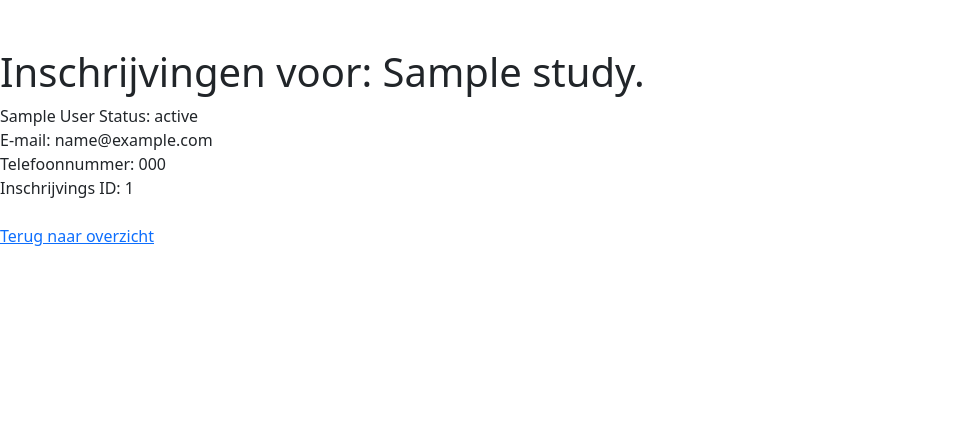
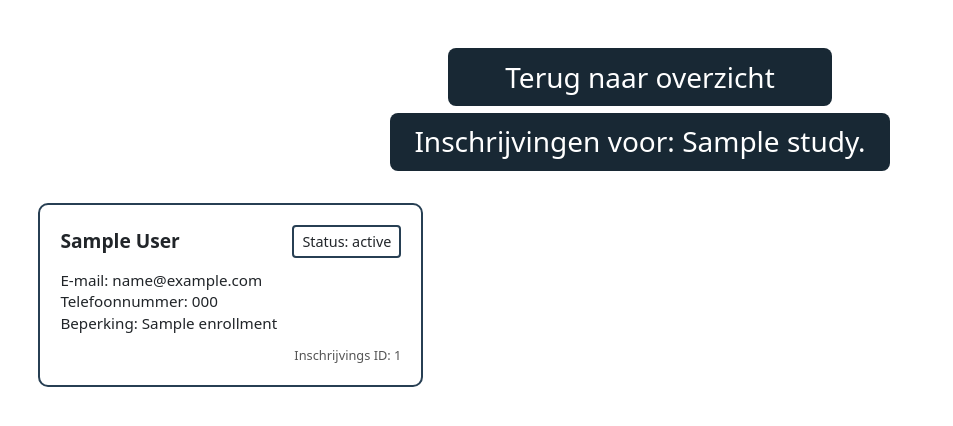
Before and after one commit to Ebay2k/rubberducky-owasp, a Flask app: template templates/org-aanvragen-inschrijvingen.html in a window 1280 px wide. Shown: the part 73-499 px from the top of the page, without its empty margins (0-953 px from the left). Run offline with Flask 3, Linux system fonts and the light colour scheme; the template is opened without the code that fills it: most values are stand-ins (such as "Sample title", 1, 10 or a date in 2020).

Commit message:
CSS aangepast + beperking toegevoegd aan inschrijvingen overzicht (wanneer opgegeven)

```diff
--- /dev/null
+++ b/static/org-inschrijvingen.css
@@ -0,0 +1,89 @@
+.header-container {
+    display: flex;
+    justify-content: center;
+    width: 100%;
+}
+
+.header-text {
+    display: inline-block;
+    width: fit-content;
+    text-align: center;
+
+    padding: 12px 24px;
+    margin: 2px auto;
+    border-radius: 8px;
+
+    background-color: #182834;
+    font-size:28px;
+    text-decoration: none;
+    color: white;
+}
+
+.back-button {
+    display: table;
+    width: 30%;
+    text-align: center;
+
+    padding: 8px 24px;
+    margin: 5px auto;
+    border-radius: 8px;
+
+    background-color: #182834;
+    font-size:28px;
+    text-decoration: none;
+    color: white;
+}
+
+.back-button:hover {
+    color: white;
+    background-color: #273F53;
+}
+
+.expert-container {
+    display: grid;
+    grid-template-columns: repeat(3, 1fr);
+    gap: 24px;
+    margin-top: 30px;
+    padding: 0 3%;
+}
+
+.expert-card {
+    border: 2px solid #273F53;
+    border-radius: 10px;
+    padding: 20px;
+
+    display: flex;
+    flex-direction: column;
+    justify-content: space-between;
+}
+
+.expert-top-row {
+    display: flex;
+    justify-content: space-between;
+    align-items: center;
+    margin-bottom: 12px;
+}
+
+.expert-name {
+    font-weight: bold;
+    font-size: 1.2rem;
+}
+
+.expert-status {
+    padding: 4px 8px;
+    border-radius: 4px;
+    border: 2px solid #273F53;
+    font-size: 0.9rem;
+}
+
+.expert-description {
+    font-size: 0.95rem;
+    line-height: 1.4;
+    margin-bottom: 12px;
+}
+
+.expert-bottom-row {
+    font-size: 0.8rem;
+    color: #555;
+    text-align: right;
+}
--- a/templates/org-aanvragen-inschrijvingen.html
+++ b/templates/org-aanvragen-inschrijvingen.html
@@ -4,7 +4,10 @@
     <meta charset="UTF-8">
     <title>Inschrijvingen Bekijken</title>
     <link href="https://cdn.jsdelivr.net/npm/bootstrap@5.3.0/dist/css/bootstrap.min.css" rel="stylesheet">
+    <link rel="stylesheet" href="{{ url_for('static', filename='org-inschrijvingen.css') }}">
+    <link rel="stylesheet" href="{{ url_for('static', filename='test.css') }}">
 </head>
+
 <body>
     <!-- Navbar -->
     <nav class="navbar navbar-expand-lg navbar-light bg-white border-bottom py-3 mb-5" aria-label="Hoofdnavigatie">
@@ -25,36 +28,41 @@
             </div>
         </div>
     </nav>
+<a href="{{ url_for('org_aanvragen') }}" class="back-button">Terug naar overzicht</a>
+<div class="header-container">
+<h1 class="header-text">Inschrijvingen voor: {{ study.title }}.</h1>
+</div>
 
-<h1>Inschrijvingen voor: {{ study.title }}.</h1>
-
-<div class="studies-container">
+<div class="expert-container">
     {% if enrollments %}
         {% for e in enrollments %}
-        <div class="study-card">
+        <div class="expert-card">
             <!-- bovenste rij -->
-            <div class="study-top-row">
-                <span class="study-title">
+            <div class="expert-top-row">
+                <span class="expert-name">
                     {{ e.first_name }} {{ e.last_name }}
                 </span>
-                <span class="study-status">
+                <span class="expert-status">
                     Status: {{ e.enrollment_status }}
                 </span>
             </div>
 
             <!-- midden -->
-            <div class="description">
+            <div class="expert-description">
                 <div>
                     E-mail: {{ e.email }}
                 </div>
                 <div>
                     Telefoonnummer: {{ e.phone if e.phone else "Geen telefoonnummer opgegeven." }}
                 </div>
+                <div>
+                    Beperking: {{ e.disability_name if e.disability_name else "Niet opgegeven." }}
+                </div>
             </div>
 
             <!-- onderste rij -->
-            <div class="study-bottom-row">
-                <span class="study-reward">Inschrijvings ID: {{ e.enrollment_id }}</span>
+            <div class="expert-bottom-row">
+                <span>Inschrijvings ID: {{ e.enrollment_id }}</span>
             </div>
         </div>
     {%endfor%}
@@ -63,8 +71,5 @@
     {% endif %}
 </div>
 
-<br>
-<a href="{{ url_for('org_aanvragen') }}">Terug naar overzicht</a>
-
 </body>
 </html>
```
